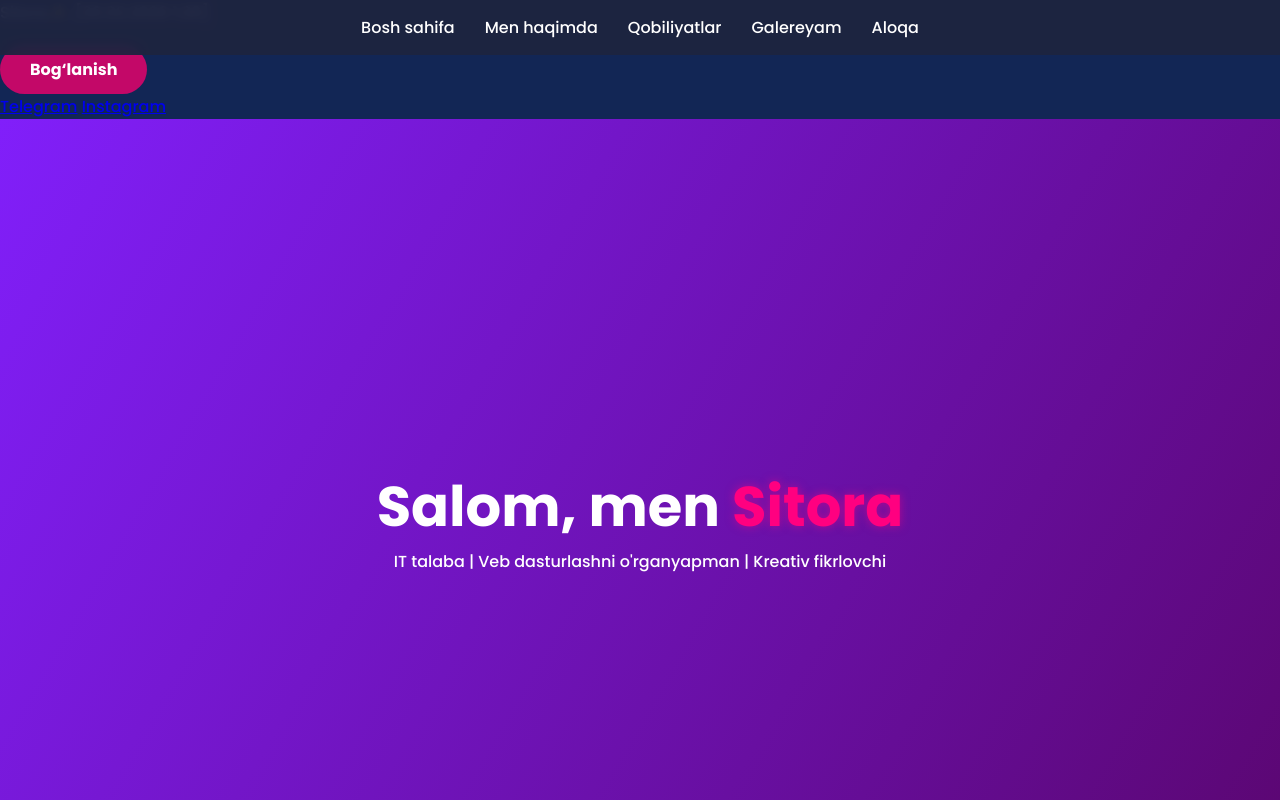
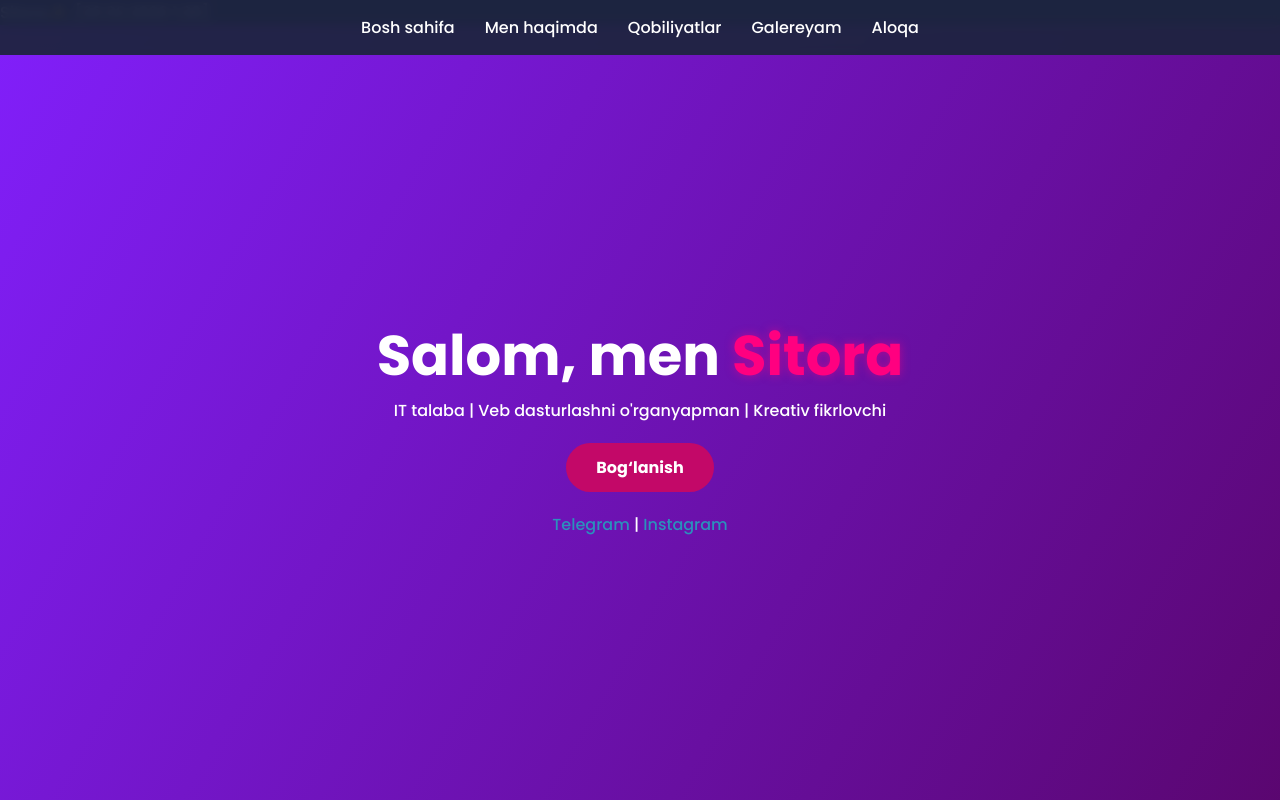
Before and after one commit to setoraboymirzayeva1/sitora, a plain HTML site: page index.html in a window 1280 px wide. Shown: the top 800 px of the page. Drawn offline with Linux system fonts and the light colour scheme.

Commit message:
Update index.html

```diff
--- a/index.html
+++ b/index.html
@@ -54,19 +54,15 @@ Sitora✨, [20.02.2026 1:26]
   <a href="#contact">Aloqa</a>
 </nav>
 
-  </header> <div class="hero-buttons">
-  <a href="#contact" class="btn gold">Bog‘lanish</a>
-</div>
-
-<div class="socials">
-  <a href="https://t.me/Otabekovna_0006" target="_blank">Telegram</a>
-  <a href="https://instagram.com/Otabekovna_0006" target="_blank">Instagram</a>
-</div>
-</header>
-
 <header id="home">
   <h1>Salom, men <span>Sitora</span></h1>
   <p>IT talaba | Veb dasturlashni o'rganyapman | Kreativ fikrlovchi</p>
+
+  <a href="#contact" class="btn">Bog‘lanish</a>
+  <div style="margin-top:20px;">
+    <a href="https://t.me/Otabekovna_0006" target="_blank" style="color:#2b91bc; text-decoration:none;">Telegram</a> |
+    <a href="https://instagram.com/Otabekovna_0006" target="_blank" style="color:#2b91bc; text-decoration:none;">Instagram</a>
+  </div>
 </header>
 
 <section id="about">
@@ -114,8 +110,8 @@ Sitora✨, [20.02.2026 1:26]
   </div>
 </section>
 
-<section id="contact">
-  <h2 style="text-align:center; color:#ff0080;">ALOQA</h2>
+<section id="contact"style="background:#1e2440; border-radius:50px 50px 0 0;">
+  <h2 style="text-align:center; color:#c30868;">ALOQA</h2>
   <div style="text-align:center; margin-top:30px; font-size:1.2rem;">
     <p>📧Email: <a href="mailto:setoraboymirzayeva1@gmail.com" style="color:#fff; text-decoration:none;">setoraboymirzayeva1@gmail.com</a></p>
     <p style="margin-top:15px;"> 🌐Telegram:<a href="https://t.me/Otabekovna_0006" target="_blank" style="color:#2b91bc; text-decoration:none;">@Otabekovna_0006</a></p>
```
